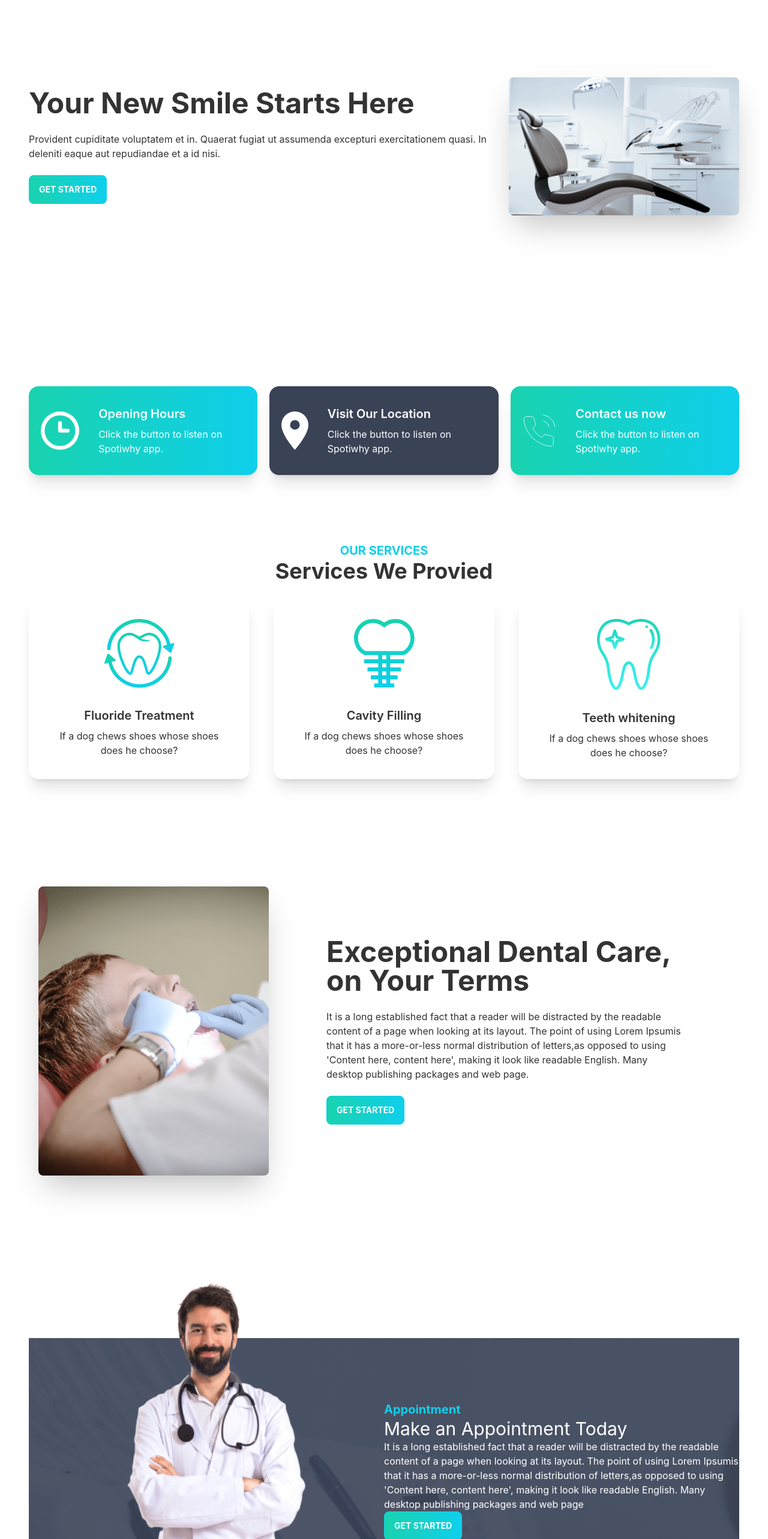
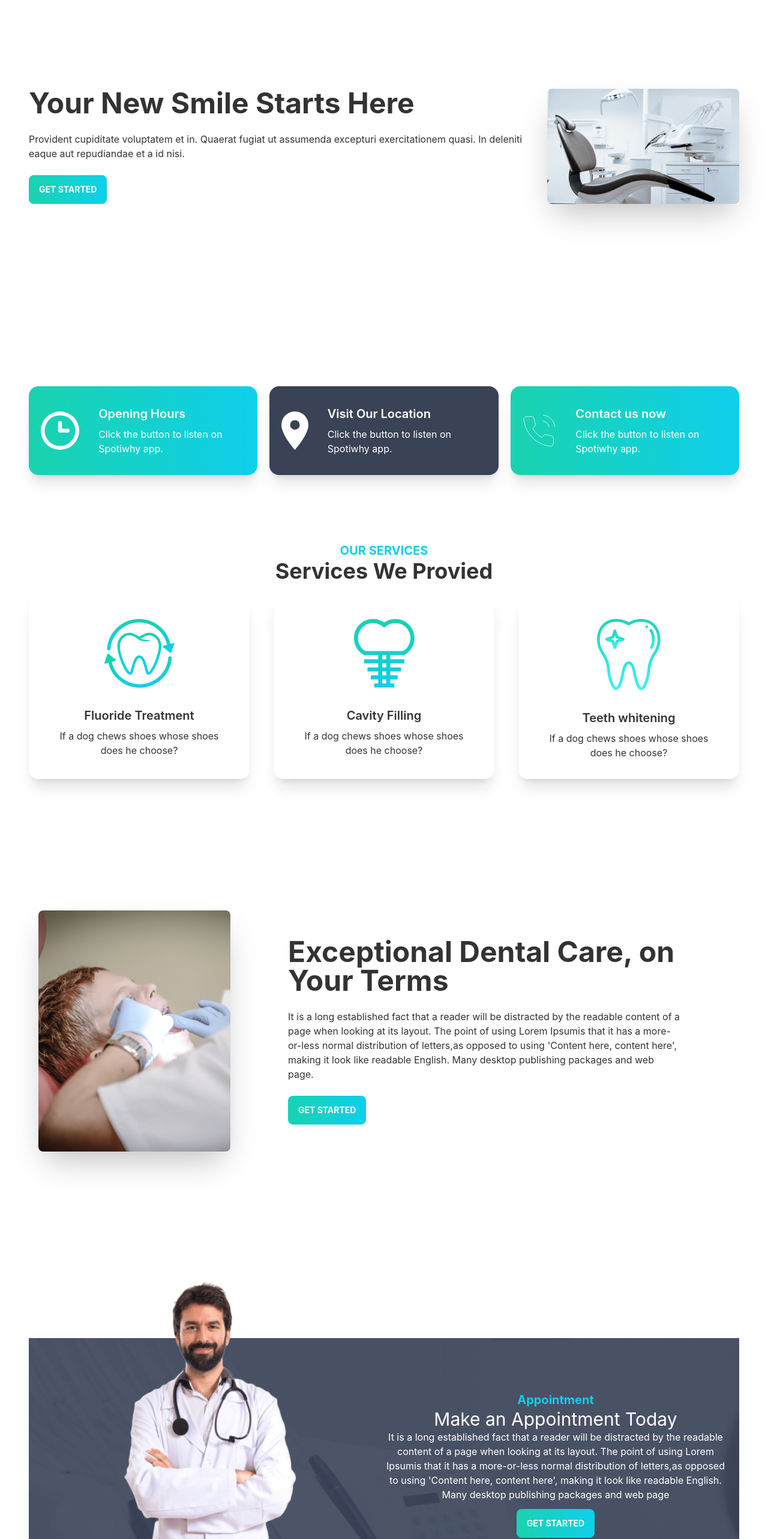
Before and after one commit to Roctim17/Doctor-s_App, a React (Create React App) app: page / in a window 1280 px wide. Shown: the part 220-2786 px from the top of the page at 60% size. Built offline with nearby package versions, Linux system fonts and the light colour scheme; no server answers.

Commit message:
responsive

```diff
--- a/src/Component/Appointment/AppointmentBanner.js
+++ b/src/Component/Appointment/AppointmentBanner.js
@@ -12,7 +12,7 @@ const AppointmentBanner = ({ date, setDate }) => {
     return (
         <div className="hero min-h-screen">
             <div className="hero-content flex-col lg:flex-row-reverse">
-                <img src={chair} className="max-w-sm rounded-lg shadow-2xl" alt='' />
+                <img src={chair} className="max-w-xs rounded-lg shadow-2xl" alt='' />
                 <div>
                     <DayPicker
                         mode="single"
--- a/src/Component/Home/Banner.js
+++ b/src/Component/Home/Banner.js
@@ -6,7 +6,7 @@ const Banner = () => {
     return (
         <div className="hero min-h-screen ">
             <div className="hero-content flex-col lg:flex-row-reverse px-0">
-                <img src={chair} className="max-w-sm rounded-lg shadow-2xl" />
+                <img src={chair} className="max-w-xs rounded-lg shadow-2xl sm:w-auto" alt='' />
                 <div className=''>
                     <h1 className="text-5xl font-bold">Your New Smile Starts Here</h1>
                     <p className="py-6">Provident cupiditate voluptatem et in. Quaerat fugiat ut assumenda excepturi exercitationem quasi. In deleniti eaque aut repudiandae et a id nisi.</p>
--- a/src/Component/Home/Contact.js
+++ b/src/Component/Home/Contact.js
@@ -11,13 +11,13 @@ const Contact = () => {
                 <h3 className='text-primary text-3xl font-bold'>Contact Us</h3>
                 <h1 className='text-white text-4xl font-bold'>Stay connected with us</h1>
                 <div className="my-5">
-                    <div className="form-control w-1/2 m-auto">
+                    <div className="form-control   w-9/12  m-auto">
                         <label className="">
                             <input type="text" placeholder="Email Address" className="input input-bordered w-3/4 my-3" />
                         </label>
 
                         <label className="">
-                            <input type="text" placeholder="Subject" className="input input-bordered w-3/4 my-3" />
+                            <input type="text" placeholder="Subject" className="input input-bordered w-3/4 my-3 " />
                         </label>
 
                         <label className="">
--- a/src/Component/Home/Home.js
+++ b/src/Component/Home/Home.js
@@ -9,7 +9,7 @@ import Testimonials from './Testimonials';
 
 const Home = () => {
     return (
-        <div>
+        <div className=''>
             <Banner></Banner>
             <Info></Info>
             <Services></Services>
--- a/src/Component/Home/MakeAppointment.js
+++ b/src/Component/Home/MakeAppointment.js
@@ -7,14 +7,14 @@ const MakeAppointment = () => {
     return (
         <section style={{
             background: `url(${appointment})`
-        }} className='flex justify-center items-center'>
+        }} className=' flex justify-center items-center'>
             <div className="flex-1 hidden lg:block">
                 <img className='mt-[-150px]' src={doctor} alt="" />
             </div>
-            <div className="flex-1">
+            <div className="flex-1 p-5 text-center">
                 <h3 className='text-xl text-primary font-bold'>Appointment</h3>
                 <h2 className='text-3xl text-white'>Make an Appointment Today</h2>
-                <p className='text-white'>
+                <p className='text-white pb-3'>
                     It is a long established fact that a reader will be distracted by the readable content of a page when looking at its layout. The point of using Lorem Ipsumis that it has a more-or-less normal distribution of letters,as opposed to using 'Content here, content here', making it look like readable English. Many desktop publishing packages and web page
                 </p>
                 <PrimaryButton>get started</PrimaryButton>
--- a/src/Component/Home/Service.js
+++ b/src/Component/Home/Service.js
@@ -3,7 +3,7 @@ import React from 'react';
 const Service = ({ service }) => {
 
     return (
-        <div className="card lg:max-w-lg bg-base-100 shadow-xl">
+        <div className="card lg:max-w-lg bg-base-100 shadow-xl p-auto">
             <figure className="px-10 pt-10">
                 <img src={service.img} alt="Shoes" className="rounded-xl" />
             </figure>
--- a/src/Component/Home/ServiceAbout.js
+++ b/src/Component/Home/ServiceAbout.js
@@ -6,7 +6,7 @@ const ServiceAbout = () => {
     return (
         <div className="hero min-h-screen ">
             <div className="hero-content flex-col lg:flex-row">
-                <img src={treatment} className="max-w-sm rounded-lg shadow-2xl" alt='' />
+                <img src={treatment} className="max-w-xs rounded-lg shadow-2xl" alt='' />
                 <div className='lg:m-20'>
                     <h1 className="text-5xl font-bold ">Exceptional Dental Care, on Your Terms</h1>
                     <p className="py-6">It is a long established fact that a reader will be distracted by the readable content of a page when looking at its layout. The point of using Lorem Ipsumis that it has a more-or-less normal distribution of letters,as opposed to using 'Content here, content here', making it look like readable English. Many desktop publishing packages and web page.</p>
--- a/src/Component/Home/Services.js
+++ b/src/Component/Home/Services.js
@@ -32,7 +32,7 @@ const Services = () => {
                 <h3 className='text-primary text-xl font-bold uppercase'>Our Services</h3>
                 <h1 className='text-4xl font-bold'>Services We Provied</h1>
             </div>
-            <div className="grid lg:grid-cols-3 md:grid-cols-2 sm:grid-cols-1 gap-10 py-5">
+            <div className="grid lg:grid-cols-3 md:grid-cols-2 sm:grid-cols-1 gap-10 py-5 ">
                 {
                     services.map(service => <Service
                         key={service._id}
```
Also changed, not shown: firebase.json (added), 1 other file (tests, documents, lock files or other folders).
